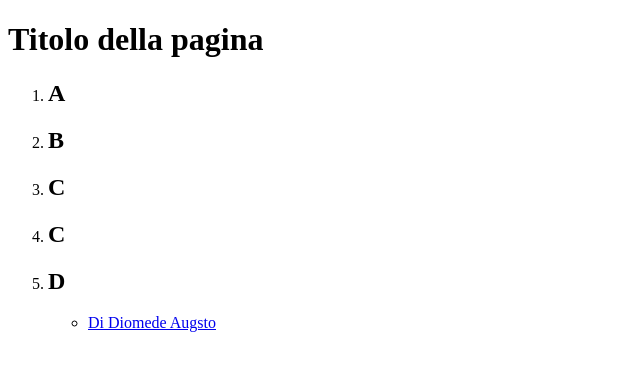
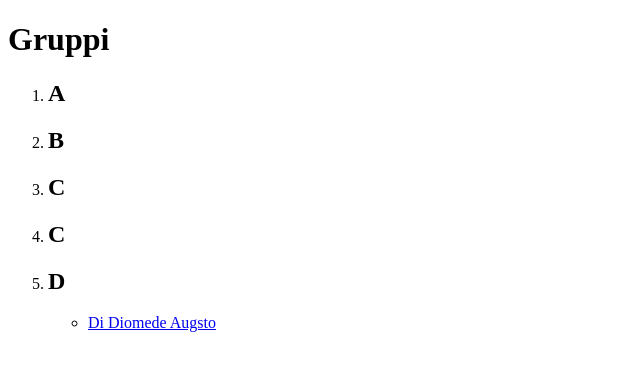
Before and after one commit to WoDwikiperdia/WoDwikiperdia.github.io, a plain HTML site: page PNG.html in a window 1280 px wide. Shown: the whole page, without its empty margins (0-640 px from the left). Drawn offline with Linux system fonts and the light colour scheme.

Commit message:
Update PNG.html

```diff
--- a/PNG.html
+++ b/PNG.html
@@ -1,10 +1,10 @@
 <!DOCTYPE html>
 <html>
 <head>
-	<title>Titolo della pagina</title>
+	<title>Gruppi</title>
 </head>
 <body>
-	<h1>Titolo della pagina</h1>
+	<h1>Gruppi</h1>
 	<ol>
 		<li>
 			<h2>A</h2>
```
